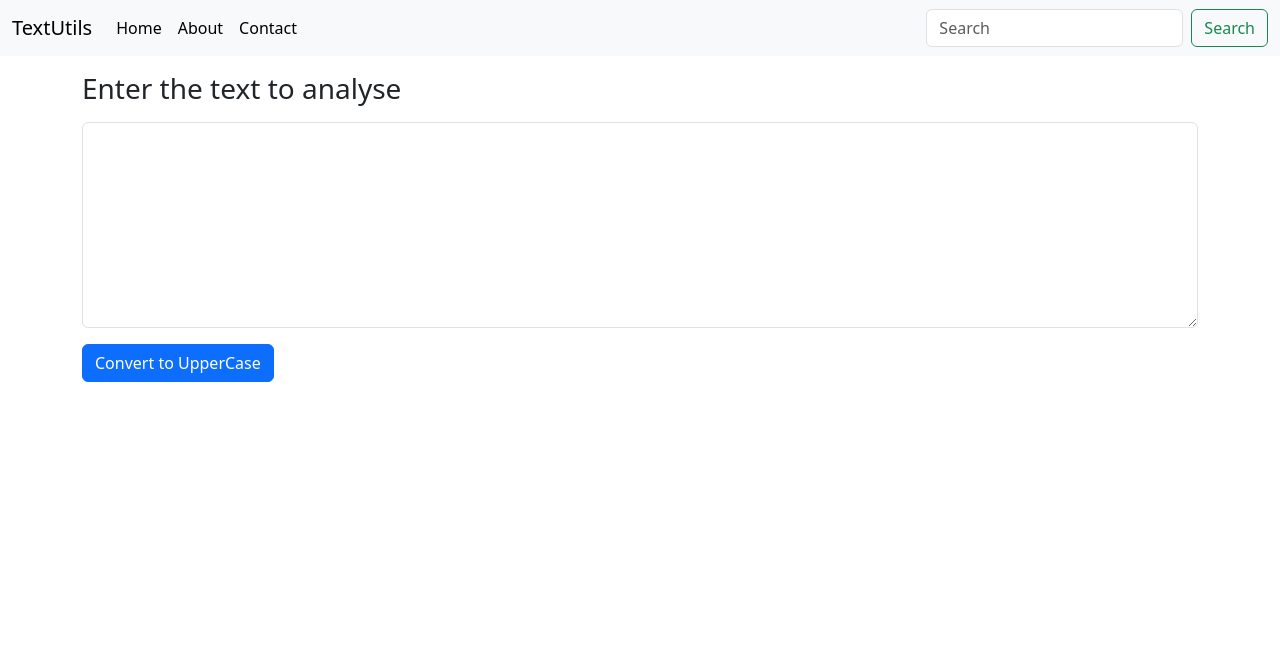
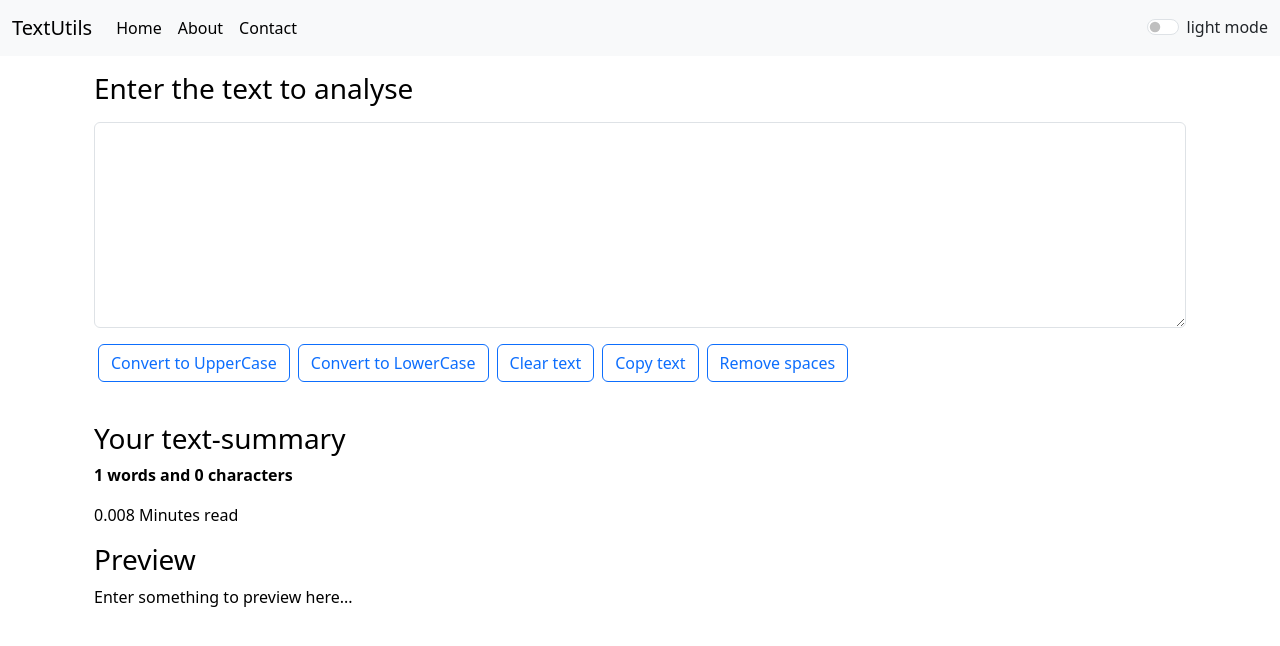
Before and after one commit to Ajinkyabhamre/React-Complete-Guide, a React (Create React App) app: page / in a window 1280 px wide. Shown: the top 646 px of the page. Built offline with nearby package versions, Linux system fonts and the light colour scheme.

Commit message:
made UI more beaut

```diff
--- a/src/App.js
+++ b/src/App.js
@@ -1,14 +1,35 @@
 import "./App.css";
+import React, { useState } from "react";
+
+// import About from "./components/About";
 import Navbar from "./components/Navbar";
 import TextForm from "./components/TextForm";
 
 function App() {
+  const togglemode = () => {
+    if (mode === "light") {
+      setMode("dark");
+      document.body.style.backgroundColor = "#202124";
+      // document.body.style.color = "white";
+    } else {
+      setMode("light");
+      document.body.style.backgroundColor = "white";
+      // document.body.style.color = "black";
+    }
+  };
+
+  const [mode, setMode] = useState("light");
   return (
     <>
-      <Navbar title="TextUtils" />
+      <Navbar title="TextUtils" mode={mode} togglemode={togglemode} />
       {/* <Navbar/> */}
       <div className="container my-3">
-        <TextForm heading="Enter the text to analyse" />
+        <TextForm
+          heading="Enter the text to analyse"
+          mode={mode}
+          togglemode={togglemode}
+        />
+        {/* <About/> */}
       </div>
     </>
   );
--- /dev/null
+++ b/src/components/About.js
@@ -0,0 +1,132 @@
+import React, { useState } from "react";
+
+export default function About() {
+  const [myStyle, setmyStyle] = useState({
+    color: "white",
+    backgroundColor: "#2B3035",
+  });
+
+  const [btntext, setbtnText] = useState("Enable Light Mode");
+  let toggleStyle = () => {
+    if (myStyle.color == "white") {
+      setmyStyle({ color: "black", backgroundColor: "white" });
+      setbtnText("Enable Dark Mode");
+    } else {
+      setmyStyle({ color: "white", backgroundColor: "#2B3035" });
+      setbtnText("Enable Light Mode");
+    }
+  };
+  return (
+    <>
+      <div className="container py-4 px-4" style={myStyle}>
+        <h1 className="my-3">About us</h1>
+        <div className="accordion" id="accordionExample">
+          <div className="accordion-item" style={myStyle}>
+            <h2 className="accordion-header" id="headingOne">
+              <button
+                className="accordion-button"
+                type="button"
+                data-bs-toggle="collapse"
+                data-bs-target="#collapseOne"
+                aria-expanded="true"
+                aria-controls="collapseOne"
+                style={myStyle}
+              >
+                Accordion Item #1
+              </button>
+            </h2>
+            <div
+              id="collapseOne"
+              className="accordion-collapse collapse show"
+              aria-labelledby="headingOne"
+              data-bs-parent="#accordionExample"
+            >
+              <div className="accordion-body">
+                <strong>This is the first item's accordion body.</strong> It is
+                shown by default, until the collapse plugin adds the appropriate
+                classes that we use to style each element. These classes control
+                the overall appearance, as well as the showing and hiding via
+                CSS transitions. You can modify any of this with custom CSS or
+                overriding our default variables. It's also worth noting that
+                just about any HTML can go within the{" "}
+                <code>.accordion-body</code>, though the transition does limit
+                overflow.
+              </div>
+            </div>
+          </div>
+          <div className="accordion-item" style={myStyle}>
+            <h2 className="accordion-header" id="headingTwo">
+              <button
+                className="accordion-button collapsed"
+                type="button"
+                data-bs-toggle="collapse"
+                data-bs-target="#collapseTwo"
+                aria-expanded="false"
+                aria-controls="collapseTwo"
+                style={myStyle}
+              >
+                Accordion Item #2
+              </button>
+            </h2>
+            <div
+              id="collapseTwo"
+              className="accordion-collapse collapse"
+              aria-labelledby="headingTwo"
+              data-bs-parent="#accordionExample"
+            >
+              <div className="accordion-body">
+                <strong>This is the second item's accordion body.</strong> It is
+                hidden by default, until the collapse plugin adds the
+                appropriate classes that we use to style each element. These
+                classes control the overall appearance, as well as the showing
+                and hiding via CSS transitions. You can modify any of this with
+                custom CSS or overriding our default variables. It's also worth
+                noting that just about any HTML can go within the{" "}
+                <code>.accordion-body</code>, though the transition does limit
+                overflow.
+              </div>
+            </div>
+          </div>
+          <div className="accordion-item" style={myStyle}>
+            <h2 className="accordion-header" id="headingThree">
+              <button
+                className="accordion-button collapsed"
+                type="button"
+                data-bs-toggle="collapse"
+                data-bs-target="#collapseThree"
+                aria-expanded="false"
+                aria-controls="collapseThree"
+                style={myStyle}
+              >
+                Accordion Item #3
+              </button>
+            </h2>
+            <div
+              id="collapseThree"
+              className="accordion-collapse collapse"
+              aria-labelledby="headingThree"
+              data-bs-parent="#accordionExample"
+            >
+              <div className="accordion-body">
+                <strong>This is the third item's accordion body.</strong> It is
+                hidden by default, until the collapse plugin adds the
+                appropriate classes that we use to style each element. These
+                classes control the overall appearance, as well as the showing
+                and hiding via CSS transitions. You can modify any of this with
+                custom CSS or overriding our default variables. It's also worth
+                noting that just about any HTML can go within the{" "}
+                <code>.accordion-body</code>, though the transition does limit
+                overflow.
+              </div>
+            </div>
+          </div>
+        </div>
+        <div className="container my-3">
+          <button onClick={toggleStyle} type="button" style={myStyle}>
+            {btntext}
+          </button>
+        </div>
+      </div>
+    </>
+  );
+}
--- a/src/components/Navbar.js
+++ b/src/components/Navbar.js
@@ -1,8 +1,10 @@
-import React from 'react'
-import PropTypes from 'prop-types'
+import PropTypes from "prop-types";
 export default function Navbar(props) {
   return (
-    <nav className="navbar navbar-expand-lg bg-body-tertiary">
+    <nav
+      className={`navbar navbar-expand-lg bg-body-tertiary navbar bg-${props.mode}`}
+      data-bs-theme={`${props.mode}`}
+    >
       <div className="container-fluid">
         <a className="navbar-brand" href="/">
           {props.title}
@@ -36,17 +38,36 @@
               </a>
             </li>
           </ul>
-          <form className="d-flex" role="search">
+          {/* <form className="d-flex" role="search">
             <input
               className="form-control me-2"
               type="search"
               placeholder="Search"
               aria-label="Search"
             />
-            <button className="btn btn-outline-success" type="submit">
+            <button className="btn btn-outline-primary" type="submit">
               Search
             </button>
-          </form>
+          </form> */}
+          <div
+            className={`form-check form-switch text-${
+              props.mode == "light" ? "dark" : "light"
+            }`}
+          >
+            <input
+              className="form-check-input "
+              type="checkbox"
+              role="switch"
+              id="flexSwitchCheckDefault"
+              onClick={props.togglemode}
+            />
+            <label
+              className="form-check-label"
+              htmlFor="flexSwitchCheckDefault"
+            >
+              {`${props.mode} mode`}
+            </label>
+          </div>
         </div>
       </div>
     </nav>
@@ -54,10 +75,9 @@
 }
 
 Navbar.propTypes = {
-    title: PropTypes.string.isRequired,
-
-}
+  title: PropTypes.string.isRequired,
+};
 
 Navbar.defaultProps = {
-    title: 'set title here'
-}
+  title: "set title here",
+};
--- a/src/components/TextForm.js
+++ b/src/components/TextForm.js
@@ -10,10 +10,33 @@
     let newText = text.toUpperCase();
     setText(newText);
   };
+  const handleClearclick = () => {
+    let newText = "";
+    setText(newText);
+  };
+  const handleLoclick = () => {
+    // console.log("UpperCase was clicked" + text);
+    let newText = text.toLowerCase();
+    setText(newText);
+  };
+  const handleCopyclick = () => {
+    var text = document.getElementById("mybox");
+    text.select();
+    navigator.clipboard.writeText(text.value);
+  };
+  const removeSpacesclick = () => {
+    let newText = text.split(/[ ]+/);
+    setText(newText.join(" "));
+  };
   const [text, setText] = useState("");
 
   return (
-    <div>
+    <>
+      <div
+        className="container-sm"
+        //first {} is for JS & inside {{Object}} curly bracket is for object
+        style={{ color: props.mode === "dark" ? "white" : "black" }}
+      >
         <div className="mb-3">
           <label htmlFor="mybox" className="form-label">
             <h3>{props.heading}</h3>
@@ -24,11 +47,77 @@
             value={text}
             onChange={handleOnchange}
             rows="8"
+            style={{
+              backgroundColor: props.mode === "dark" ? "#2B3035" : "white",
+              color: props.mode === "dark" ? "white" : "black",
+            }}
           ></textarea>
         </div>
-      <button className="btn btn-primary" onClick={handleUpclick}>
+        <button
+          className={`${
+            props.mode === "light"
+              ? "btn btn-outline-primary mx-1"
+              : "btn btn-secondary mx-1"
+          } mb-3`}
+          onClick={handleUpclick}
+        >
           Convert to UpperCase
         </button>
+        <button
+          className={`${
+            props.mode === "light"
+              ? "btn btn-outline-primary mx-1"
+              : "btn btn-secondary mx-1"
+          } mb-3`}
+          onClick={handleLoclick}
+        >
+          Convert to LowerCase
+        </button>
+        <button
+          className={`${
+            props.mode === "light"
+              ? "btn btn-outline-primary mx-1"
+              : "btn btn-secondary mx-1"
+          } mb-3`}
+          onClick={handleClearclick}
+        >
+          Clear text
+        </button>
+        <button
+          className={`${
+            props.mode === "light"
+              ? "btn btn-outline-primary mx-1"
+              : "btn btn-secondary mx-1"
+          } mb-3`}
+          onClick={handleCopyclick}
+        >
+          Copy text
+        </button>
+        <button
+          className={`${
+            props.mode === "light"
+              ? "btn btn-outline-primary mx-1"
+              : "btn btn-secondary mx-1"
+          } mb-3`}
+          onClick={removeSpacesclick}
+        >
+          Remove spaces
+        </button>
       </div>
+      <div
+        className="container my-4"
+        style={{ color: props.mode === "dark" ? "white" : "black" }}
+      >
+        <h3>Your text-summary</h3>
+        <p>
+          <b>
+            {text.split(" ").length} words and {text.length} characters
+          </b>
+        </p>
+        <p>{0.008 * text.split(" ").length} Minutes read</p>
+        <h3>Preview</h3>
+        <p>{text.length > 0 ? text : "Enter something to preview here..."}</p>
+      </div>
+    </>
   );
 }
```
Lines whose indentation alone changed are shown as unchanged.
